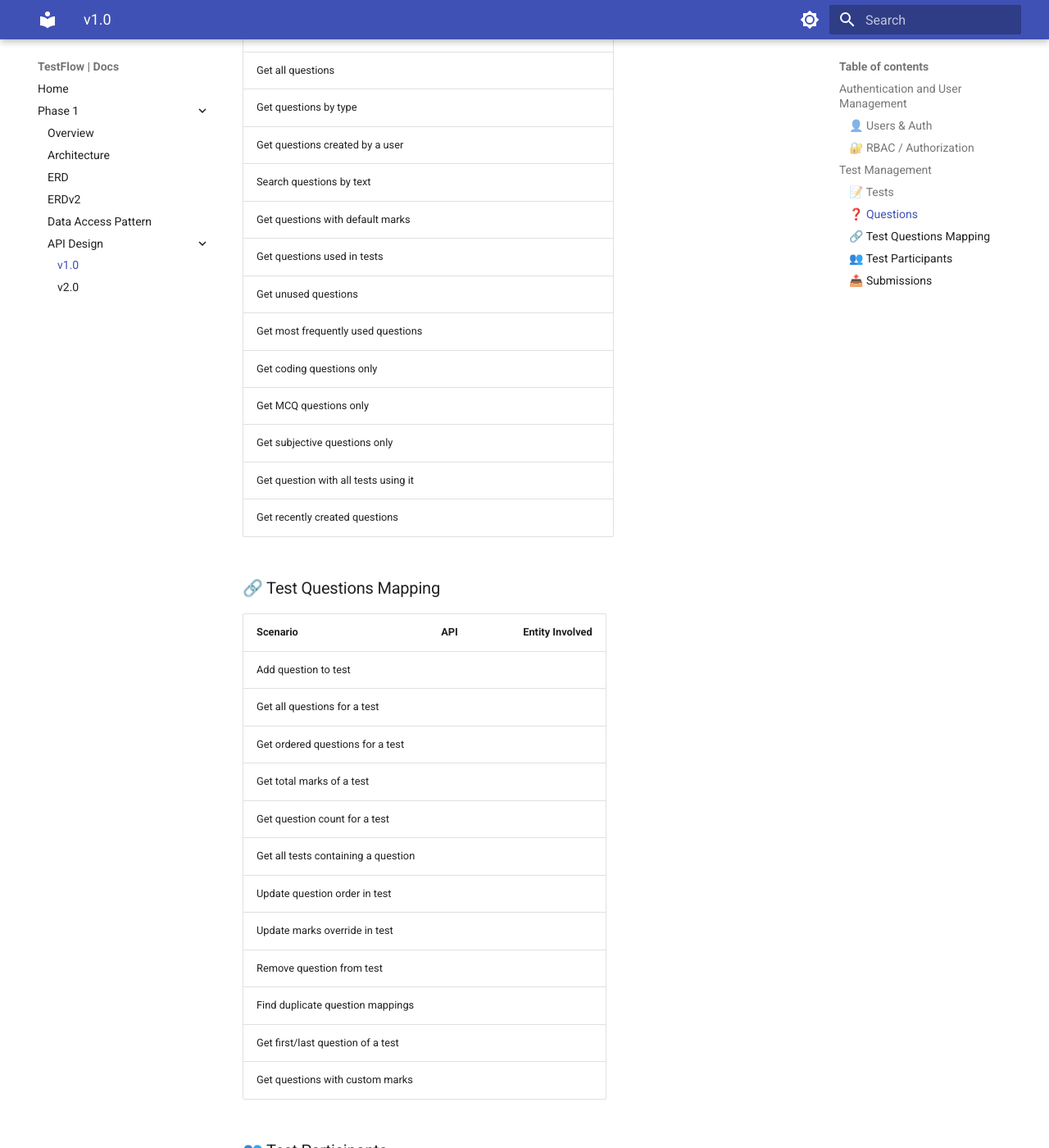
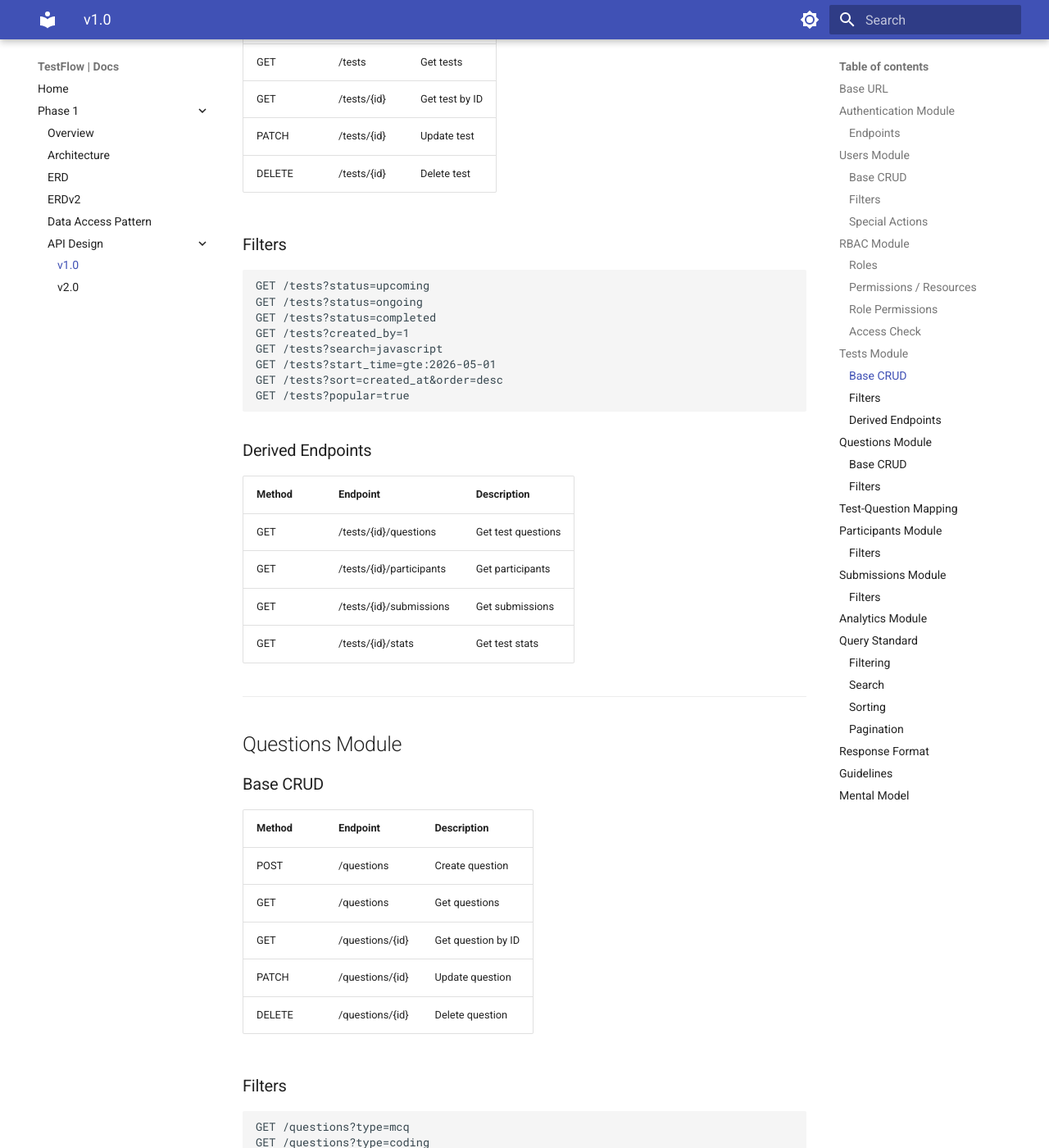
Before and after one commit to sharma-dikshant/TestFlow-Docs, an MkDocs documentation site: the page built from docs/phase-1/api-design/v1.md, in a window 1280 px wide and 1400 px high, scrolled down 2921 px. Shown: the whole window at 82% size. Built offline with MkDocs 1.6.1 and Material for MkDocs 9.7.7, drawn with Linux system fonts in a browser that asks for light colours; some of the changed text lies outside the part shown.

Commit message:
docs: add api v1.0 design

````diff
--- a/docs/phase-1/api-design/v1.md
+++ b/docs/phase-1/api-design/v1.md
@@ -1,152 +1,272 @@
-# API Design
+# API Design Specification
 
-## Authentication and User Management
+## Base URL
 
-### 👤 Users & Auth
+```
+/api/v1
+```
 
-| Scenario                             | API | Entity Involved |
-| ------------------------------------ | --- | --------------- |
-| Get user by email                    |     |                 |
-| Get user by username                 |     |                 |
-| Login user                           |     |                 |
-| Check if email already exists        |     |                 |
-| Check if username already exists     |     |                 |
-| Get all active users                 |     |                 |
-| Get all verified users               |     |                 |
-| Get all users by role                |     |                 |
-| Get user profile with role           |     |                 |
-| Get recently registered users        |     |                 |
-| Soft delete user                     |     |                 |
-| Restore deleted user                 |     |                 |
-| Inactive User account                |     |                 |
-| Active User account                  |     |                 |
-| Search users by name/email           |     |                 |
-| Get all users created in last 7 days |     |                 |
+---
 
-### 🔐 RBAC / Authorization
+## Authentication Module
 
-| Scenario                                      | API | Entity Involved |
-| --------------------------------------------- | --- | --------------- |
-| Get all roles                                 |     |                 |
-| Get all resources                             |     |                 |
-| Get all policies for a role                   |     |                 |
-| Get all resources accessible by a role        |     |                 |
-| Check whether role has access to resource     |     |                 |
-| Get all users having a specific role          |     |                 |
-| Get all roles using a specific resource       |     |                 |
-| Get all policies with role + resource details |     |                 |
-| Find unused resources                         |     |                 |
-| Find roles without policies                   |     |                 |
-| Get all permissions matrix for admin panel    |     |                 |
+### Endpoints
 
-## Test Management
+| Method | Endpoint | Description |
+|--------|----------|-------------|
+| POST | /auth/login | Login user |
+| POST | /auth/register | Register user |
+| POST | /auth/refresh | Refresh token |
+| POST | /auth/logout | Logout user |
+| POST | /auth/otp | Send OTP |
+| POST | /auth/otp/verify | Verify OTP |
 
-### 📝 Tests
+---
 
-| Scenario                               | API | Entity Involved |
-| -------------------------------------- | --- | --------------- |
-| Create test                            |     |                 |
-| Get test by id                         |     |                 |
-| Get all tests                          |     |                 |
-| Get all upcoming tests                 |     |                 |
-| Get all ongoing tests                  |     |                 |
-| Get all completed tests                |     |                 |
-| Get all tests created by a user        |     |                 |
-| Search tests by title                  |     |                 |
-| Get test with creator details          |     |                 |
-| Get tests between dates                |     |                 |
-| Get tests with participant count       |     |                 |
-| Get tests with question count          |     |                 |
-| Get tests sorted by latest             |     |                 |
-| Get tests sorted by popularity         |     |                 |
-| Soft delete test                       |     |                 |
-| Get tests available for a user         |     |                 |
-| Get tests user already participated in |     |                 |
-| Get currently active tests             |     |                 |
-| Get tests ending soon                  |     |                 |
+## Users Module
 
-### ❓ Questions
+### Base CRUD
 
-| Scenario                             | API | Entity Involved |
-| ------------------------------------ | --- | --------------- |
-| Create question                      |     |                 |
-| Get question by id                   |     |                 |
-| Get all questions                    |     |                 |
-| Get questions by type                |     |                 |
-| Get questions created by a user      |     |                 |
-| Search questions by text             |     |                 |
-| Get questions with default marks     |     |                 |
-| Get questions used in tests          |     |                 |
-| Get unused questions                 |     |                 |
-| Get most frequently used questions   |     |                 |
-| Get coding questions only            |     |                 |
-| Get MCQ questions only               |     |                 |
-| Get subjective questions only        |     |                 |
-| Get question with all tests using it |     |                 |
-| Get recently created questions       |     |                 |
+| Method | Endpoint | Description |
+|--------|----------|-------------|
+| POST | /users | Create user |
+| GET | /users | Get users (with filters) |
+| GET | /users/{id} | Get user by ID |
+| PATCH | /users/{id} | Update user |
+| DELETE | /users/{id} | Soft delete user |
 
-### 🔗 Test Questions Mapping
+### Filters
 
-| Scenario                            | API | Entity Involved |
-| ----------------------------------- | --- | --------------- |
-| Add question to test                |     |                 |
-| Get all questions for a test        |     |                 |
-| Get ordered questions for a test    |     |                 |
-| Get total marks of a test           |     |                 |
-| Get question count for a test       |     |                 |
-| Get all tests containing a question |     |                 |
-| Update question order in test       |     |                 |
-| Update marks override in test       |     |                 |
-| Remove question from test           |     |                 |
-| Find duplicate question mappings    |     |                 |
-| Get first/last question of a test   |     |                 |
-| Get questions with custom marks     |     |                 |
+```
+GET /users?email=abc
+GET /users?username=john
+GET /users?status=active
+GET /users?verified=true
+GET /users?role=admin
+GET /users?created_at=gte:2026-05-01
+```
 
-### 👥 Test Participants
+### Special Actions
 
-| Scenario                               | API | Entity Involved |
-| -------------------------------------- | --- | --------------- |
-| Enroll user in test                    |     |                 |
-| Get all participants of a test         |     |                 |
-| Get all tests participated by a user   |     |                 |
-| Get participant status                 |     |                 |
-| Get participants currently taking test |     |                 |
-| Get completed participants             |     |                 |
-| Get absent participants                |     |                 |
-| Get participant start/completion time  |     |                 |
-| Get average completion time            |     |                 |
-| Count participants per test            |     |                 |
-| Count tests attempted by user          |     |                 |
-| Get leaderboard participation list     |     |                 |
-| Get latest participants                |     |                 |
-| Check if user already joined test      |     |                 |
-| Get participant by user + test         |     |                 |
-| Get participants who never submitted   |     |                 |
+| Method | Endpoint | Description |
+|--------|----------|-------------|
+| PATCH | /users/{id}/activate | Activate user |
+| PATCH | /users/{id}/deactivate | Deactivate user |
+| PATCH | /users/{id}/restore | Restore user |
 
-### 📤 Submissions
+---
 
-| Scenario                                | API | Entity Involved |
-| --------------------------------------- | --- | --------------- |
-| Create submission                       |     |                 |
-| Get submission by id                    |     |                 |
-| Get all submissions of participant      |     |                 |
-| Get all submissions for test            |     |                 |
-| Get all submissions for question        |     |                 |
-| Get latest submission for question      |     |                 |
-| Get highest scoring submission          |     |                 |
-| Get submissions between dates           |     |                 |
-| Count submissions per question          |     |                 |
-| Count submissions per participant       |     |                 |
-| Get unanswered questions                |     |                 |
-| Get evaluated submissions               |     |                 |
-| Get pending evaluations                 |     |                 |
-| Get submissions with score > X          |     |                 |
-| Get submissions with failed test cases  |     |                 |
-| Get submissions sorted by latest        |     |                 |
-| Get average score per question          |     |                 |
-| Get average score per test              |     |                 |
-| Get submission history for participant  |     |                 |
-| Get multiple attempts for same question |     |                 |
-| Get latest attempt only                 |     |                 |
-| Get total score of participant          |     |                 |
-| Get participant rank in test            |     |                 |
+## RBAC Module
+
+### Roles
+
+| Method | Endpoint | Description |
+|--------|----------|-------------|
+| GET | /roles | Get all roles |
+| POST | /roles | Create role |
+| PATCH | /roles/{id} | Update role |
+| DELETE | /roles/{id} | Delete role |
+
+### Permissions / Resources
+
+| Method | Endpoint | Description |
+|--------|----------|-------------|
+| GET | /permissions | Get all permissions |
+
+### Role Permissions
+
+| Method | Endpoint | Description |
+|--------|----------|-------------|
+| GET | /roles/{id}/permissions | Get role permissions |
+| PUT | /roles/{id}/permissions | Update role permissions |
+
+### Access Check
+
+| Method | Endpoint | Description |
+|--------|----------|-------------|
+| POST | /access-check | Check access for role |
+
+---
+
+## Tests Module
+
+### Base CRUD
+
+| Method | Endpoint | Description |
+|--------|----------|-------------|
+| POST | /tests | Create test |
+| GET | /tests | Get tests |
+| GET | /tests/{id} | Get test by ID |
+| PATCH | /tests/{id} | Update test |
+| DELETE | /tests/{id} | Delete test |
+
+### Filters
+
+```
+GET /tests?status=upcoming
+GET /tests?status=ongoing
+GET /tests?status=completed
+GET /tests?created_by=1
+GET /tests?search=javascript
+GET /tests?start_time=gte:2026-05-01
+GET /tests?sort=created_at&order=desc
+GET /tests?popular=true
+```
+
+### Derived Endpoints
+
+| Method | Endpoint | Description |
+|--------|----------|-------------|
+| GET | /tests/{id}/questions | Get test questions |
+| GET | /tests/{id}/participants | Get participants |
+| GET | /tests/{id}/submissions | Get submissions |
+| GET | /tests/{id}/stats | Get test stats |
+
+---
+
+## Questions Module
+
+### Base CRUD
+
+| Method | Endpoint | Description |
+|--------|----------|-------------|
+| POST | /questions | Create question |
+| GET | /questions | Get questions |
+| GET | /questions/{id} | Get question by ID |
+| PATCH | /questions/{id} | Update question |
+| DELETE | /questions/{id} | Delete question |
+
+### Filters
+
+```
+GET /questions?type=mcq
+GET /questions?type=coding
+GET /questions?created_by=1
+GET /questions?search=dp
+GET /questions?unused=true
+```
+
+---
+
+## Test-Question Mapping
+
+| Method | Endpoint | Description |
+|--------|----------|-------------|
+| POST | /tests/{id}/questions | Add question to test |
+| GET | /tests/{id}/questions | Get test questions |
+| PATCH | /tests/{id}/questions/{qid} | Update mapping |
+| DELETE | /tests/{id}/questions/{qid} | Remove question |
+
+---
+
+## Participants Module
+
+| Method | Endpoint | Description |
+|--------|----------|-------------|
+| POST | /tests/{id}/participants | Enroll user |
+| GET | /tests/{id}/participants | Get participants |
+| GET | /users/{id}/tests | Get user tests |
+
+### Filters
+
+```
+GET /tests/{id}/participants?status=completed
+GET /tests/{id}/participants?status=in_progress
+```
+
+---
+
+## Submissions Module
+
+| Method | Endpoint | Description |
+|--------|----------|-------------|
+| POST | /submissions | Create submission |
+| GET | /submissions/{id} | Get submission |
+| GET | /participants/{id}/submissions | Get participant submissions |
+| GET | /tests/{id}/submissions | Get test submissions |
+
+### Filters
+
+```
+GET /submissions?score_gt=50
+GET /submissions?status=evaluated
+GET /submissions?date=gte:2026-05-01
+```
+
+---
+
+## Analytics Module
+
+| Method | Endpoint | Description |
+|--------|----------|-------------|
+| GET | /tests/{id}/stats | Test analytics |
+| GET | /users/{id}/stats | User analytics |
+| GET | /analytics/leaderboard | Leaderboard |
+| GET | /analytics/usage | Usage stats |
+
+---
+
+## Query Standard
+
+### Filtering
+
+```
+?field=value
+?field=gt:10
+?field=lt:100
+?field=gte:2026-01-01
+?field=lte:2026-12-31
+```
+
+### Search
+
+```
+?search=keyword
+```
+
+### Sorting
+
+```
+?sort=created_at&order=desc
+```
+
+### Pagination
+
+```
+?page=1&limit=10
+```
+
+---
+
+## Response Format
+
+```json
+{
+  "success": true,
+  "data": {},
+  "meta": {
+    "page": 1,
+    "limit": 10,
+    "total": 100
+  },
+  "error": null
+}
+```
+
+---
+
+## Guidelines
+
+- Do NOT create one API per scenario
+- Use filters instead of multiple endpoints
+- Separate analytics from CRUD
+- Keep response structure consistent
+- Avoid exposing DB schema directly
+
+---
+
+## Mental Model
+
+```
+RESOURCE → OPERATIONS → FILTERS → RELATIONS → ANALYTICS
+```
````
